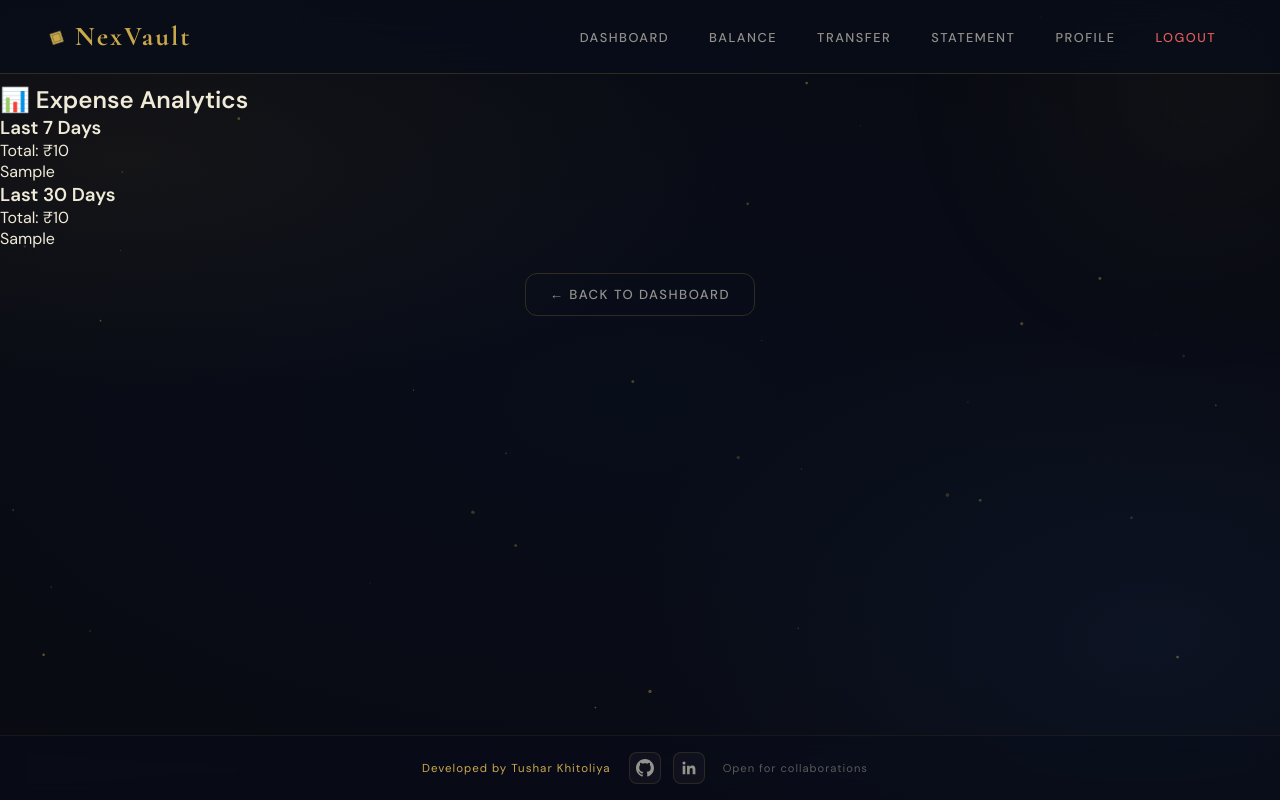
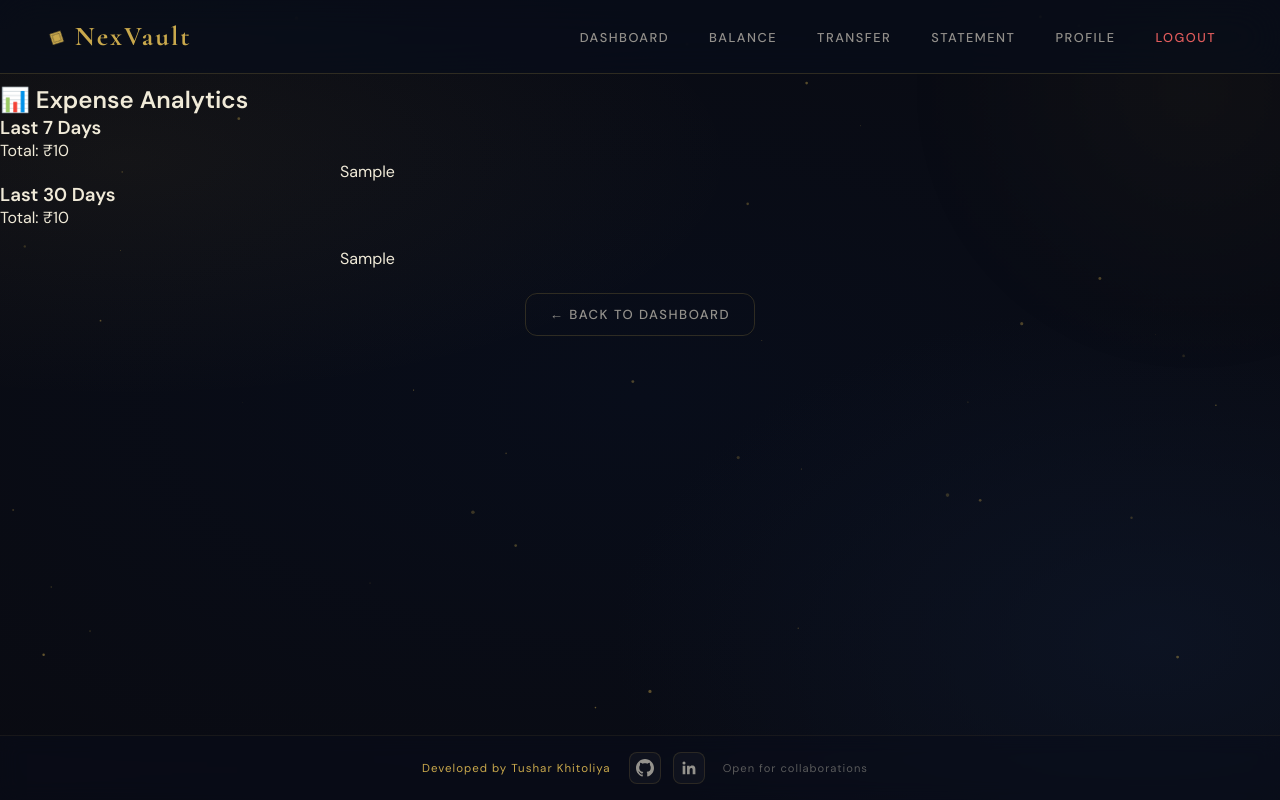
Before and after one commit to KHITOLIA/NexVault, a Flask app: template templates/analytics.html in a window 1280 px wide. Run offline with Flask 3, Linux system fonts and the light colour scheme; the visitor is signed in with stand-in values (Sample User, id 1); tables that the repository leaves empty hold one stand-in row (values such as "Sample post"); the template is opened without the code that fills it: most values are stand-ins (such as "Sample title", 1, 10 or a date in 2020).

Commit message:
Add files via upload

```diff
--- a/templates/analytics.html
+++ b/templates/analytics.html
@@ -4,19 +4,26 @@
 <br></br>
 <br></br>
 <h2>📊 Expense Analytics</h2>
+
 <div>
     <h3>Last 7 Days</h3>
     <p>Total: ₹{{ weekly_total }}</p>
-    {{ graph_week|safe }}
+    <div style="max-width: 600px; margin: auto;">
+        {{ graph_week | safe }}
+    </div>
+
 </div>
 
 <div>
     <h3>Last 30 Days</h3>
     <p>Total: ₹{{ monthly_total }}</p>
-    {{ graph_month|safe }}
+    <div style="max-width: 600px; margin: auto; margin-top: 20px;">
+        {{ graph_month | safe }}
+    </div>
 </div>
+
 <div class="mt-6 text-center">
-            <a href="/dashboard" class="btn-ghost">← Back to Dashboard</a>
+    <a href="/dashboard" class="btn-ghost">← Back to Dashboard</a>
 </div>
 
 {% endblock %}
```
